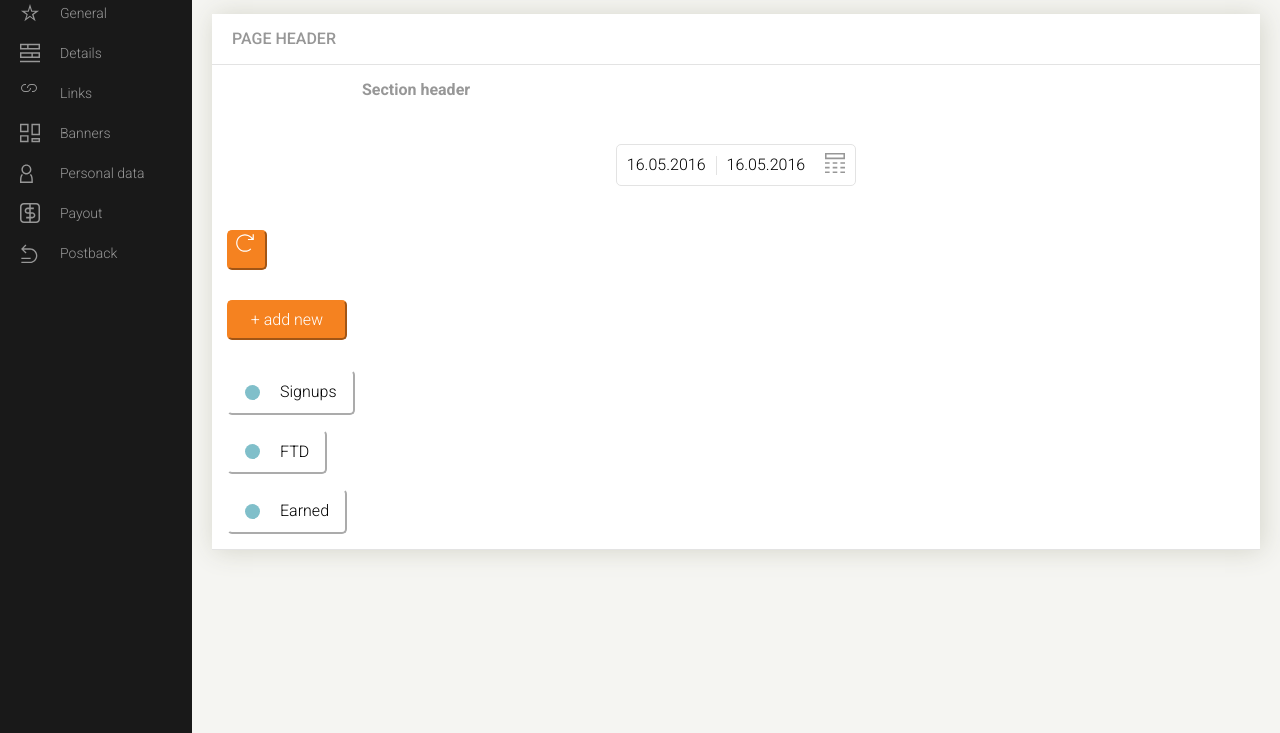
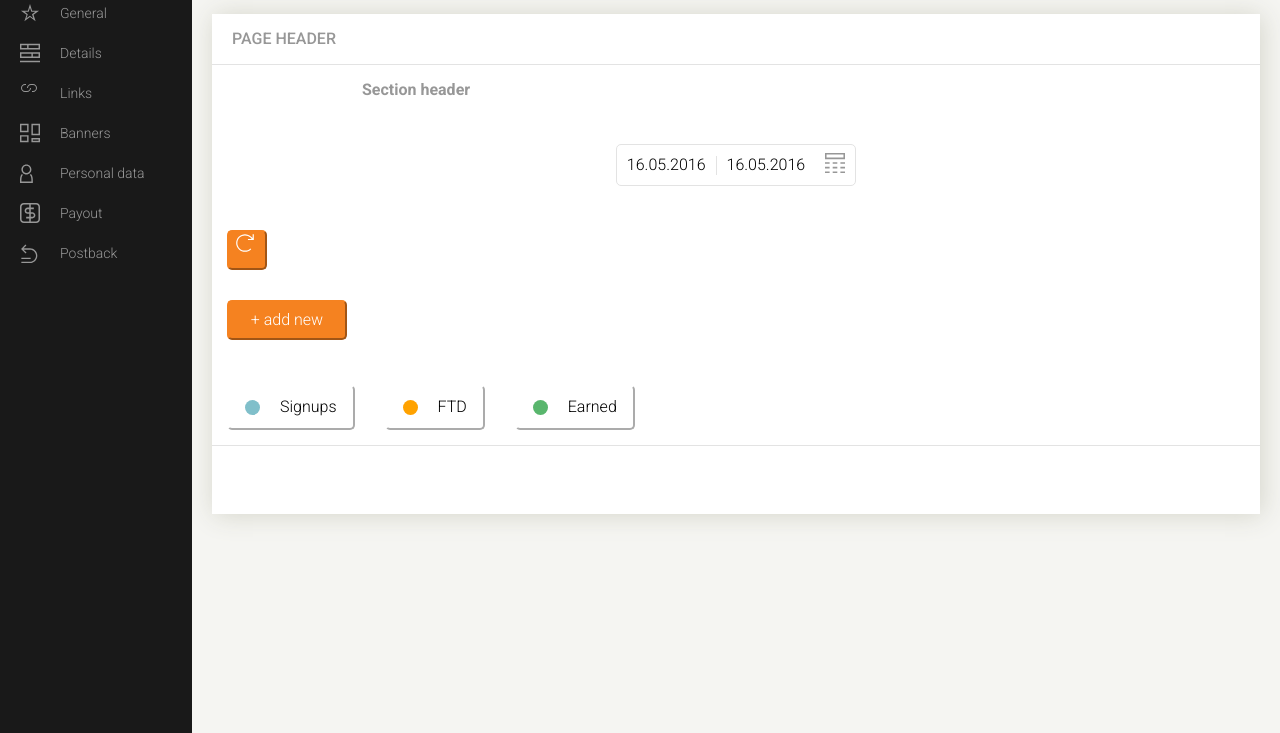
Before and after one commit to kata-oill/management-banners-system, a website: page scr/styleguide.html in a window 1280 px wide. Shown: the part 67-800 px from the top of the page. Drawn offline with Linux system fonts and the light colour scheme; a web font is replaced by a local one.

Commit message:
Styling color tabs

```diff
--- a/sass/components/_buttons.scss
+++ b/sass/components/_buttons.scss
@@ -1,3 +1,8 @@
+.color-tabs-group {
+	display: flex;
+	flex-direction: row;
+}
+
 /* --- REFRESH BUTTON --- */
 
 .refresh {
@@ -66,16 +71,32 @@
     border-color: $color-tab-background;
     border-radius: 5px;
 
+    &.blue {
+    	div.indicator{
+    		background-color: $color-tab-blue;
+    	}
+    }
+
+    &.orange {
+    	div.indicator{
+    		background-color: $color-tab-orange;
+    	}
+    }
+
+    &.green {
+    	div.indicator{
+    		background-color: $color-tab-green;
+    	}
+    }
+
     div.indicator {
     	height: 15px;
   		width: 15px;
   		margin: 0 10px;
-  		background-color: $color-tab-blue;
   		border-radius: 50%;
   		left: 15px;
     	bottom: 38px;
     }
-
 
     button {
     	height: 40px;
```
Also changed, not shown: css/style.css, 1 other file.
